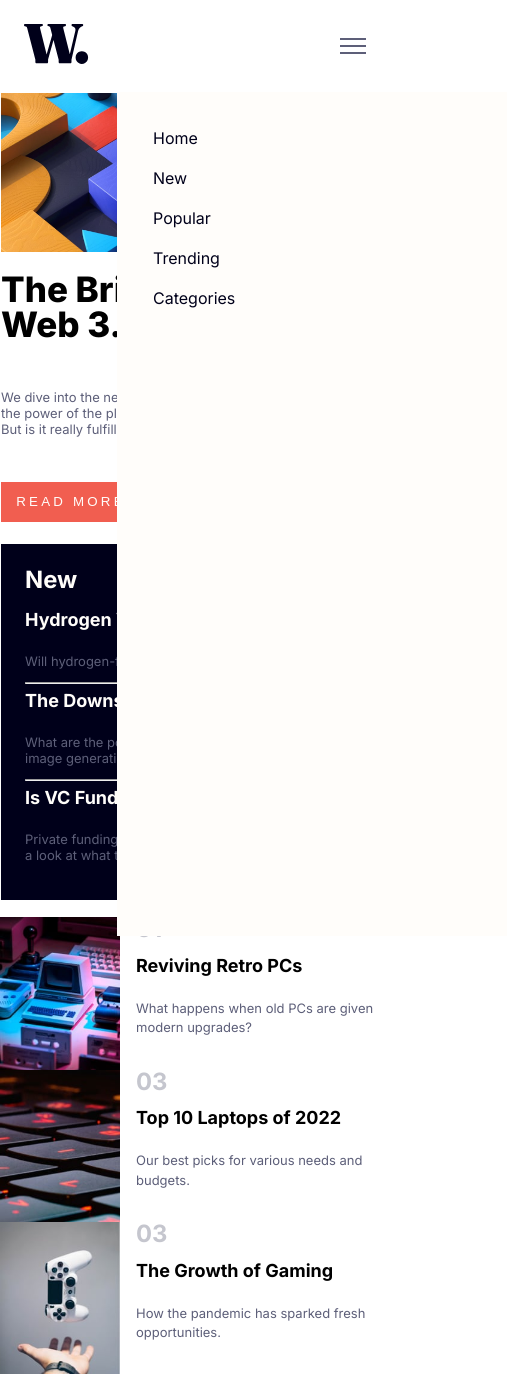
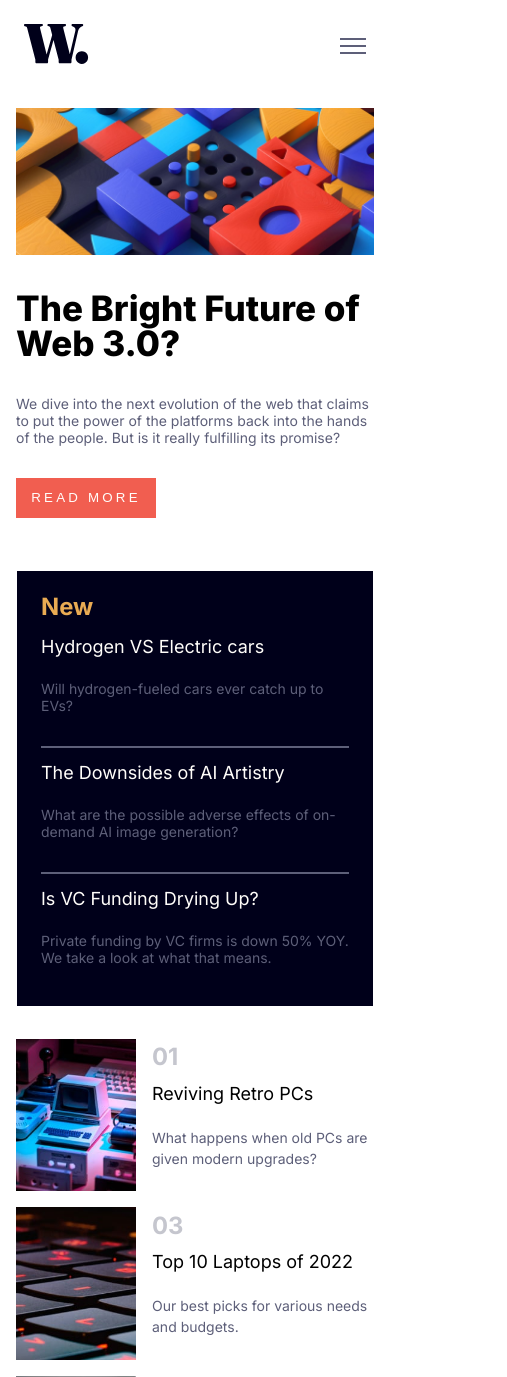
Before and after one commit to Skreedd/News-homepage-Frontend-Mentorr, a plain HTML site: page index.html in a window 390 px wide. Shown: the top 1377 px of the page, 507 px wide, since content can reach past the window. Drawn offline with Linux system fonts and the light colour scheme.

Commit message:
Updating Code

```diff
--- a/index.html
+++ b/index.html
@@ -8,12 +8,10 @@
   <link href="https://fonts.googleapis.com/css2?family=Inter:wght@400;700;800&display=swap" rel="stylesheet">
   <link rel="icon" type="image/png" sizes="32x32" href="./assets/images/favicon-32x32.png">
   <link rel="stylesheet" href="./dist/main.css">
-  <!-- <script src="https://kit.fontawesome.com/yourcode.js" crossorigin="anonymous"></script> -->
   <title>Frontend Mentor | News homepage</title>
 </head>
 <body>
   <div class="container">
-    <div class="overlay"></div>
     <!-- NAVBAR -->
     <nav class="navbar">
       <a href="#"><img src="./assets/images/logo.svg" alt="Logo"></a>
@@ -31,7 +29,7 @@
         </ul>
 
     </nav>
-    <div class=" header__menu has-fade">
+    <div id="headMenu" class="header__menu has-fade hide">
       <a href="">Home</a>
       <a href="">New</a>
       <a href="">Popular</a>
@@ -60,14 +58,12 @@
         <div class="aside__content">
           <h4>Hydrogen VS Electric cars</h4>
           <p>Will hydrogen-fueled cars ever catch up to EVs?</p>
-          <hr>
         </div>
-        <div>
+        <div class="aside__content">
           <h4>The Downsides of AI Artistry</h4>
           <p>What are the possible adverse effects of on-demand AI image generation?</p>
-          <hr>
         </div>
-        <div>
+        <div class="aside__content">
           <h4>Is VC Funding Drying Up?</h4>
           <p>
             Private funding by VC firms is down 50% YOY. We take a look at what that means.
--- a/js/script.js
+++ b/js/script.js
@@ -1,21 +1,23 @@
 const Hamburger = document.querySelector('#btnHamburger');
 const openMenu = document.querySelector('.has-fade');
 const body = document.querySelector('body');
-const menu = document.querySelector('.header__menu')
+const menu = document.querySelector('.header__menu');
+
 
 Hamburger.addEventListener('click', () => {
         console.log('click hamburger');
 
         if (Hamburger.classList.contains('open')) {
             Hamburger.classList.remove('open');
-            openMenu.classList.add('hide')
-            body.classList.remove('noscroll')
-            menu.classList.remove('header__menu')
+            body.classList.remove('noscroll');
+            menu.classList.remove('header__menu');
+            openMenu.classList.add('hide');
+
         }
         else {
+            openMenu.classList.remove('hide');
             Hamburger.classList.add('open');
-            openMenu.classList.remove('hide')
-            body.classList.add('noscroll')
-            menu.classList.add('header__menu')
+            body.classList.add('noscroll');
+            menu.classList.add('header__menu');
         }
     });
--- a/sass/base/_typography.scss
+++ b/sass/base/_typography.scss
@@ -1,29 +1,26 @@
 @use '../util' as u;
 
 
-h1 {
-    font-weight: 800;
-    margin-top: 0;
-    line-height: 1;
-    margin-top: 0;
-}
-h2, h3, h4 {
+h1, h2, h3, h4 {
     font-weight: 700;
     margin-top: 0;
     line-height: 1;
-    margin-top: 0;
 }
 
 h1 {
-    font-size: clamp(u.rem(35), u.rem(16) + 2vw, u.rem(60));
+    font-size: clamp(u.rem(35), u.rem(16) + 3vw, u.rem(60));
+    font-weight: 800;
 }
 h2 {
     font-size: clamp(u.rem(18), u.rem(16) + 2vw, u.rem(40));
 }
 h4 {
     font-size: clamp(u.rem(8), u.rem(14) + 2vw, u.rem(18));
+    font-weight: 400;
 }
 p {
-    font-size: u.rem(13);
+    margin-top: 0;
+    margin-bottom: 1rem;
+    font-size: u.rem(14);
     color: var(--Dark-grayish-blue);
 }
--- a/sass/components/_button.scss
+++ b/sass/components/_button.scss
@@ -10,9 +10,9 @@
     letter-spacing: 0.2rem;
     transition: 1s ease;
     cursor: pointer;
-    margin-top: 2rem;
+    margin-top: 1rem;
+
+    &:hover {
+        background-color: var( --Very-dark-blue);
+    }
 }
-
-.btn:hover {
-    background-color: var( --Very-dark-blue);
-}
--- a/sass/components/_colors.scss
+++ b/sass/components/_colors.scss
@@ -9,5 +9,3 @@
     --Very-dark-blue: hsl(240, 100%, 5%);
 
 }
-
-$primary: var(--Soft-orange);
--- a/sass/layout/_grid.scss
+++ b/sass/layout/_grid.scss
@@ -11,14 +11,18 @@
         grid-template-columns: 2fr 1fr;
         grid-template-rows: auto;
     }
+
+    @include util.breakpoint-down(large) {
+        margin: 1rem;
+    }
 }
 
 .grid__content {
     display: grid;
     grid-template-columns: 1fr;
     grid-template-rows: auto;
-    gap: 10px;
-    margin-top: 1rem;
+    gap: 0.625rem;
+    margin-bottom: 2rem;
 
     @include util.breakpoint(large) {
         grid-template-columns: 1fr 1fr;
@@ -33,9 +37,16 @@
         display: flex;
         flex-direction: row;
     }
+
+    @include util.breakpoint-down(large) {
+        margin: 1rem;
+    }
 }
 
 .card {
     display: flex;
+    flex-direction: row;
+    align-items: center;
     gap: 1rem;
+    margin-bottom: 1rem;
 }
--- a/sass/layout/_nav.scss
+++ b/sass/layout/_nav.scss
@@ -4,38 +4,37 @@ nav {
   display: flex;
   justify-content: space-between;
   align-items: center;
-  padding: 24px;
-  // margin-top: 1em;
+  padding: 1.5rem;
 }
 
 .nav-menu{
   display: flex;
   flex-direction: row;
   justify-content: space-between;
-  gap: 30px;
+  gap: 1.875rem;
 }
 
 nav ul li {
   list-style: none;
-}
 
-nav ul li a{
-  color: var(--Dark-grayish-blue);
-  transition: 1s ease;
-}
+  a{
+    color: var(--Dark-grayish-blue);
+    transition: 1s ease;
 
-nav ul li a:hover{
-  color: var(--Soft-orange);
+    &:hover {
+      color: var(--Soft-red);
+    }
+  }
 }
 
 .hamburgerMenu {
   span {
     display: block;
-    width: 26px;
-    height: 2px;
+    width: 1.625rem;
+    height: 0.125rem;
     background-color: var(--Dark-grayish-blue);
     transition: all 300ms ease-in-out;
-    transform-origin: 3px 1px;
+    transform-origin: 0.1875rem 0.0625rem;
 
     &:not(:last-child) {
       margin-bottom: 5px;
--- a/sass/section/_header.scss
+++ b/sass/section/_header.scss
@@ -2,28 +2,50 @@
 
 .container {
     max-width: u.rem(1100);
-    margin-left: auto;
-    margin-right: auto;
+    margin: 0 auto;
 
 }
 
 .grid__main {
-    border: 1px solid white;
 
     & img{
         max-width: 100%;
+        margin-bottom: 2rem;
     }
 
 }
+
 .grid__aside{
     background-color: var(--Very-dark-blue);
     color: var(--Off-white);
     border: 1px solid white;
     padding: 1.5rem;
+
+    h2 {
+        color: var(--Soft-orange);
+    }
 }
+.aside__content{
+    padding-bottom: 1rem;
+    margin-bottom: 1rem;
+    border-bottom: 2px solid var(--Dark-grayish-blue);
 
+    &:last-child {
+        border: none;
+        margin-bottom: 0;
+        padding-bottom: 0;
+    }
+
+    h4 {
+        &:hover {
+            color: var(--Soft-orange);
+            transition: 0.5s ease;
+            cursor: pointer;
+        }
+    }
+}
 .main__card {
-    margin-top: 1rem;
+    margin-top: 2rem;
 }
 
 .card img {
@@ -35,20 +57,19 @@
     line-height: 1;
     margin-bottom: 1rem;
 }
-.card  h4 p {
-    margin-top: 0;
-    margin-bottom: 1rem;
-}
-.card p {
-    margin-top: 0;
-}
-.card h4 {
-    font-weight: 600;
-}
 
-.card div {
-    margin-right: 0;
-    line-height: 1.5;
+.card {
+
+    div {
+        margin-right: 0;
+        line-height: 1.5;
+
+        &:hover{
+            color: var(--Soft-red);
+            transition: .5s ease;
+            cursor: pointer;
+        }
+    }
 }
 
 .hide {
@@ -59,13 +80,15 @@
     position: absolute;
     background-color: var(--Off-white);
     padding: 1.625rem;
-    height: 100vh;
+    height: 100%;
     width: 100%;
     left: 30%;
+    line-height: 2em;
 
     @include u.breakpoint(large) {
         display: none;
     }
+
     a{
         color: var(--Very-dark-blue);
         padding: 0.625rem;
```
Also changed, not shown: dist/main.css, 3 other files.
